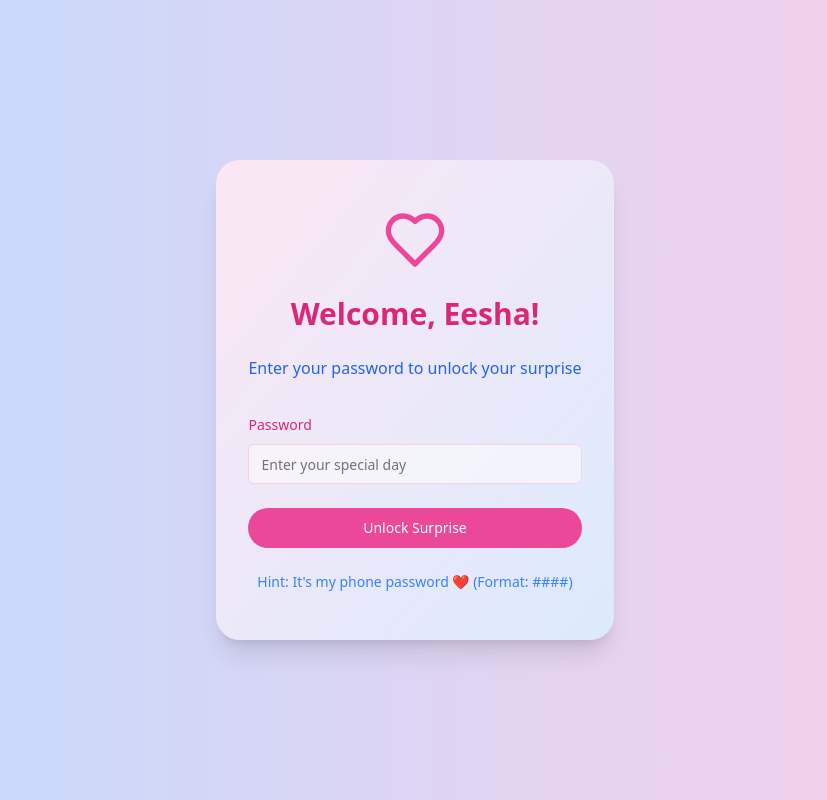
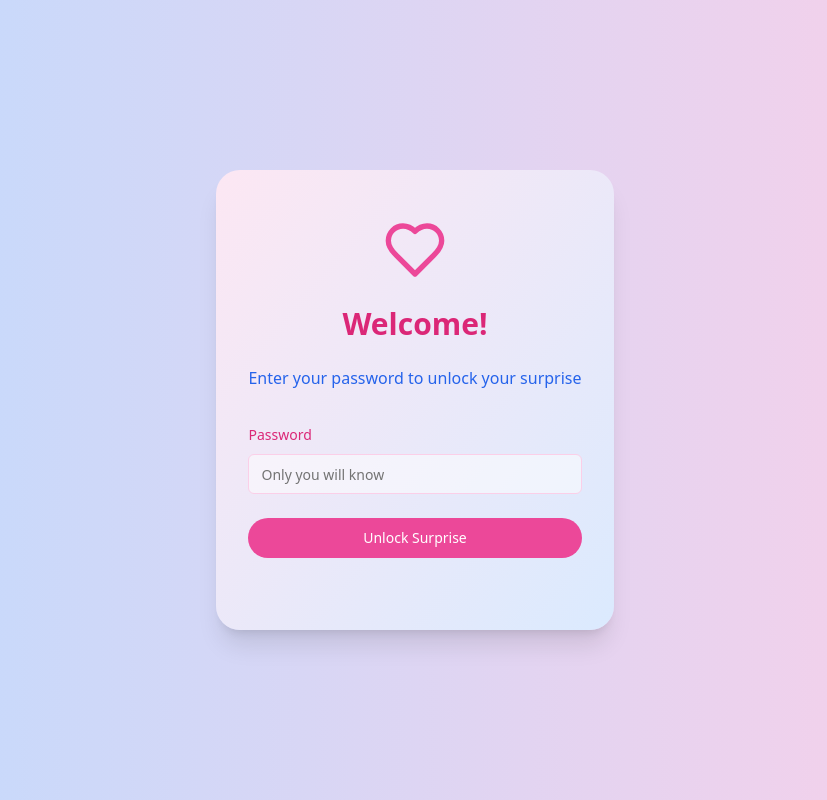
Before and after one commit to Narnia1337/Website-for-my-GF, a Next.js app: page / in a window 1280 px wide. Shown: the whole page, without its empty margins (225-1052 px from the left). Built offline with nearby package versions, Linux system fonts and the light colour scheme; a web font is replaced by a local one.

Commit message:
Update login-form.tsx

```diff
--- a/components/login-form.tsx
+++ b/components/login-form.tsx
@@ -17,7 +17,7 @@ export function LoginForm() {
     event.preventDefault()
     setIsLoading(true)
 
-    if (password.toLowerCase() === '1210') {
+    if (password.toLowerCase() === 'eesharocks$$706') {
       setTimeout(() => {
         router.push('/surprise')
       }, 1000)
@@ -50,7 +50,7 @@ export function LoginForm() {
         animate={{ opacity: 1, y: 0 }}
         transition={{ delay: 0.3, duration: 0.6 }}
       >
-        Welcome, Eesha!
+        Welcome!
       </motion.h2>
       <motion.p
         className="text-center text-blue-600 mb-8"
@@ -66,7 +66,7 @@ export function LoginForm() {
           <Input
             id="password"
             type="password"
-            placeholder="Enter your special day"
+            placeholder="Only you will know"
             value={password}
             onChange={(e) => setPassword(e.target.value)}
             className="bg-white/50 text-blue-600 placeholder-blue-300 border-pink-200 focus:border-pink-400 focus:ring-pink-400"
@@ -86,7 +86,6 @@ export function LoginForm() {
         animate={{ opacity: 1 }}
         transition={{ delay: 0.7, duration: 0.6 }}
       >
-        Hint: It&apos;s my phone password ❤️ (Format: ####)
       </motion.p>
     </motion.div>
   )
```
